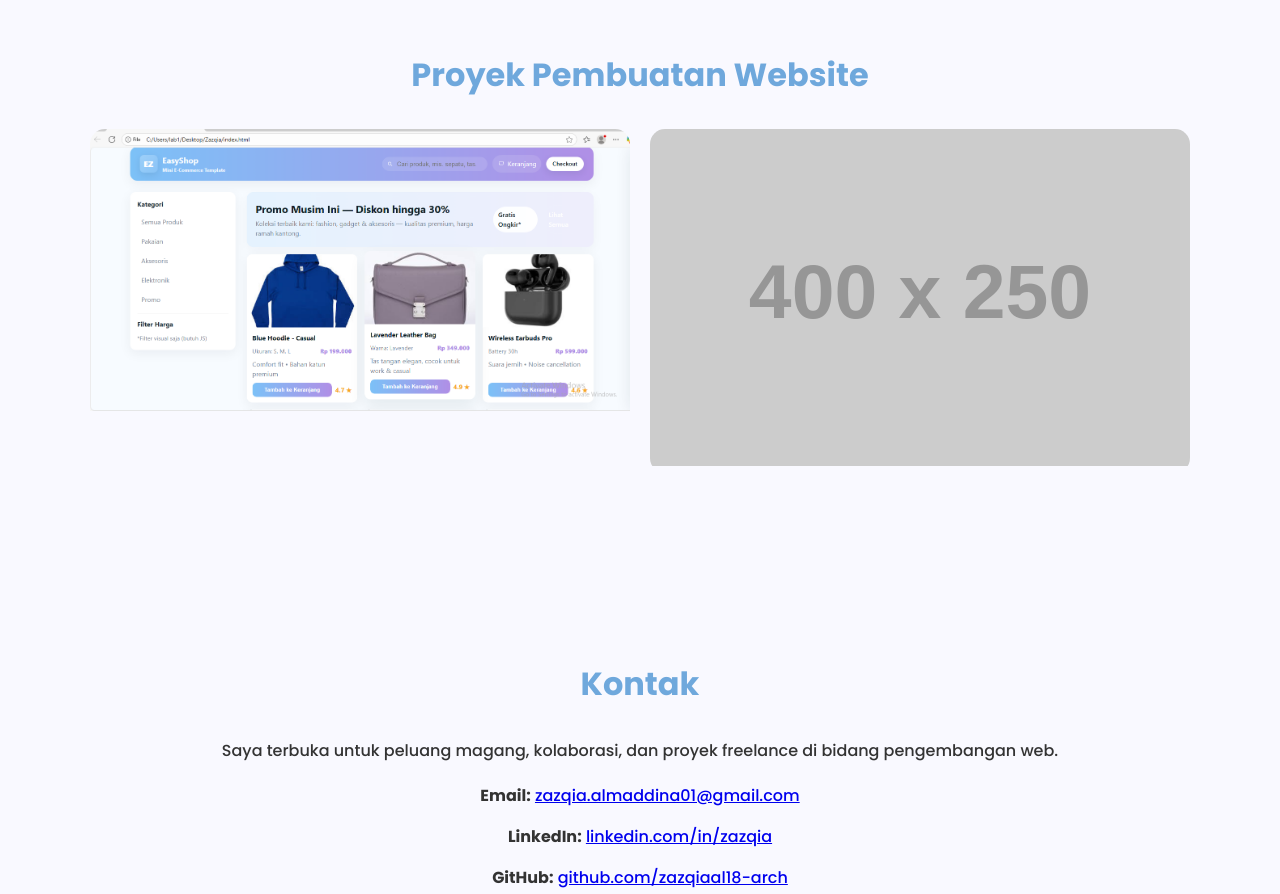
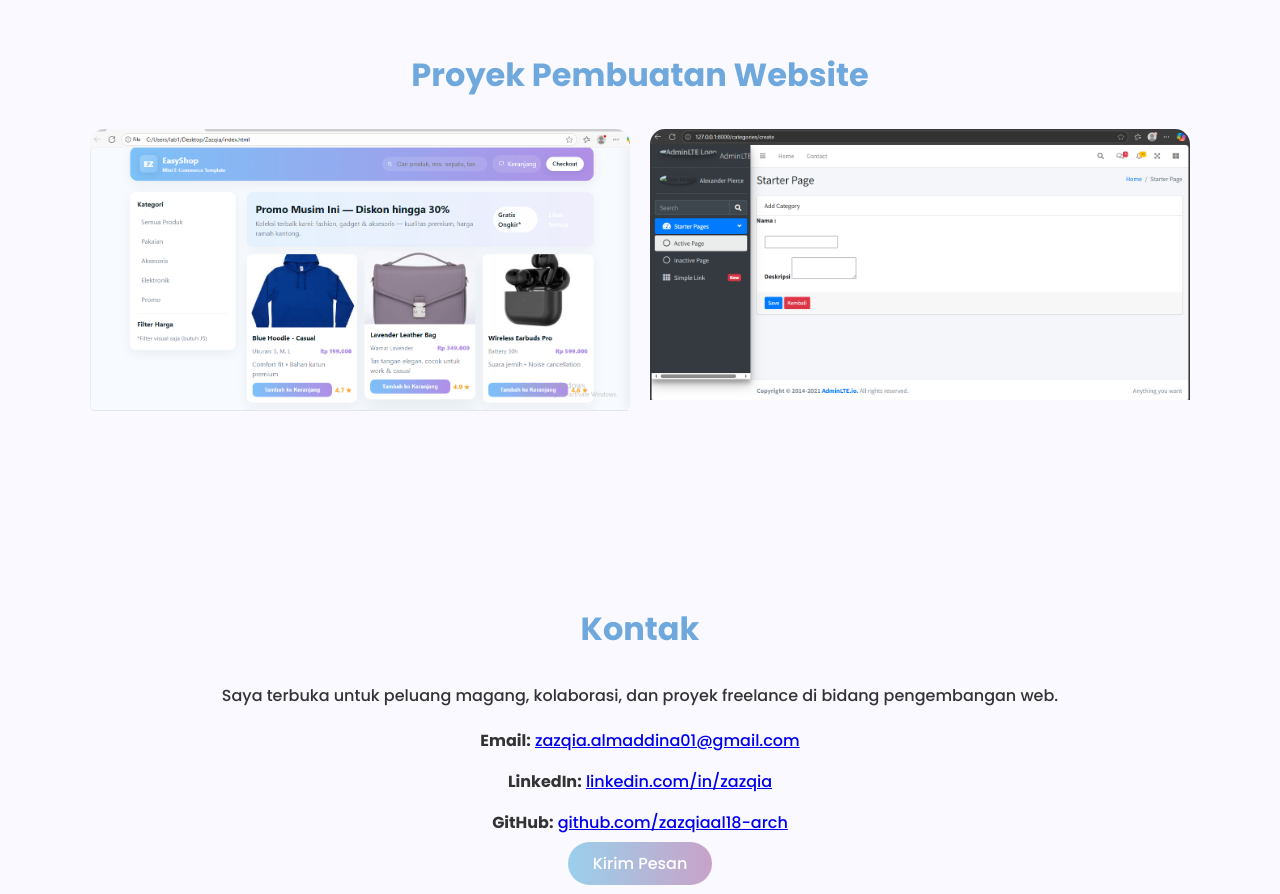
Before and after one commit to zazqiaal18-arch/zazqiaal18-arch.github.io, a plain HTML site: page index.html in a window 1280 px wide. Shown: the part 1640-2534 px from the top of the page. Drawn offline with Linux system fonts and the light colour scheme; placeholder pictures from the web are drawn by us.

Commit message:
Replace placeholder image with actual image

```diff
--- a/index.html
+++ b/index.html
@@ -412,7 +412,7 @@
         </div>
       </div>
       <div class="portfolio-item">
-        <img src="https://via.placeholder.com/400x250/c8a2c8/ffffff?text=EduLearn+Platform" alt="EduLearn">
+        <img src="crte.png" alt="EduLearn">
         <div class="overlay">
           <h3>AdminLTE</h3>
           <p>aplikasi berbasis web yang dirancang untuk mengelola data kategori
```
